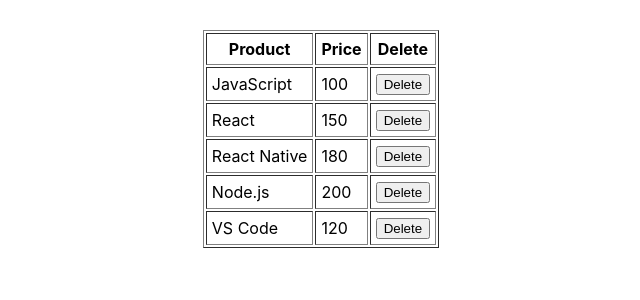
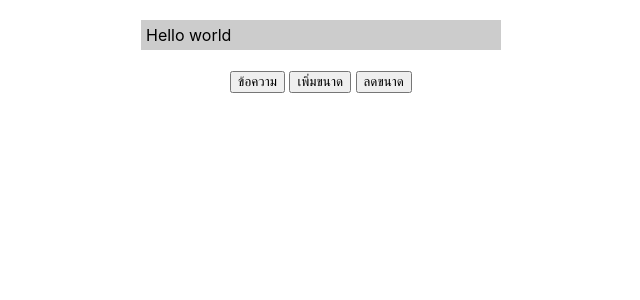
Before and after one commit to Weeraphat-T/app1, a React (Create React App) app: page / in a window 1280 px wide. Shown: the top 300 px of the page, without its empty margins (319-959 px from the left). Built offline with nearby package versions, Linux system fonts and the light colour scheme.

Commit message:
13-8-2025
State

```diff
--- a/src/App.js
+++ b/src/App.js
@@ -1,7 +1,7 @@
 import './App.css';
 import React from 'react'
-import RefsArray from './refs-array';
+import MassageBox from './state-func';
 
 export default function App() {
-  return <RefsArray/>
+  return <MassageBox/>
 }
--- /dev/null
+++ b/src/state-func.js
@@ -0,0 +1,36 @@
+import React, {useState} from 'react'
+
+export default function MyComponent(){
+    let [text, setText] = useState('Hello world')
+    let [size, setSize] = React.useState(16)
+
+    const onClickSetText = () => {
+        let t = prompt('กำหนดข้อความ')
+        if (t) {
+            setText(t)
+        }
+    }
+
+    const onClickZoomIn = () => {
+        let newSize = size + 1
+        setSize(newSize)
+    }
+
+    let msgboxSyle = {
+        display: 'inline-block',
+        width: 350,
+        fontSize: size,
+        backgroundColor: '#ccc',
+        padding: 5,
+        textAlign: 'left'
+    }
+
+    return (
+        <div style={{textAlign:'center',marginTop:20}}>
+            <div style={msgboxSyle}>{text}</div><br/><br/>
+            <button onClick={onClickSetText}>ข้อความ</button>&nbsp;
+            <button onClick={onClickZoomIn}>เพิ่มขนาด</button>&nbsp;
+            <button onClick={() => setSize(size - 1)}>ลดขนาด</button>
+        </div>
+    )
+}
```
